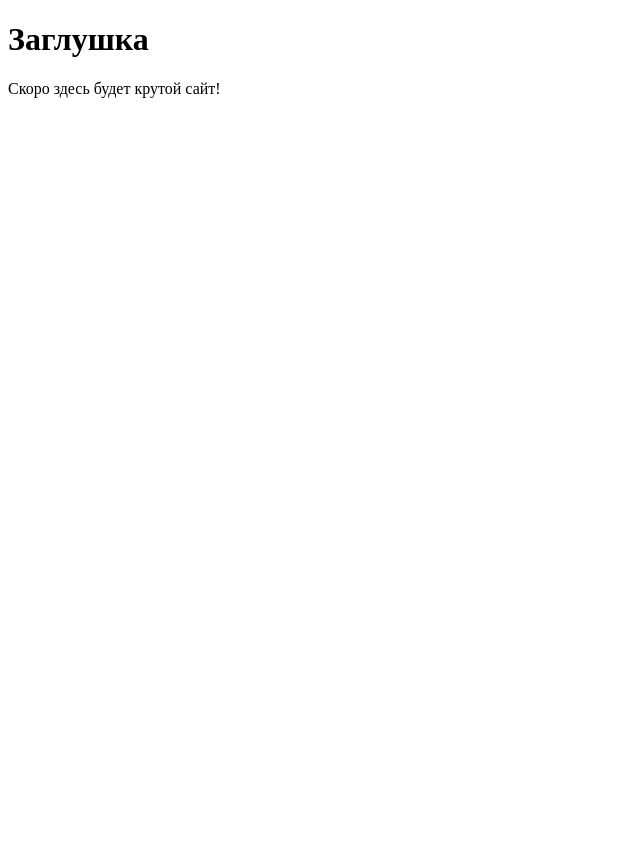
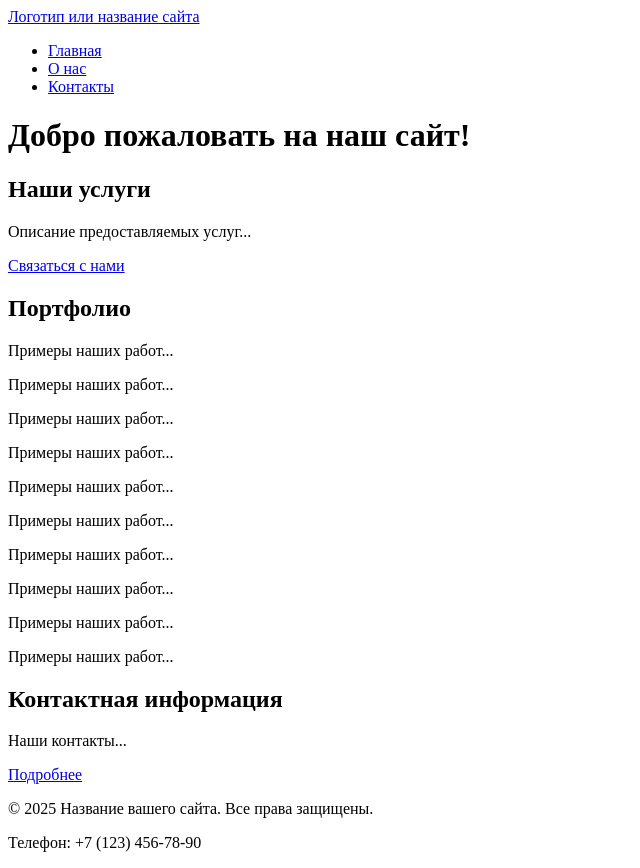
Before and after one commit to 6vi6-vi/my-awesome-project, a plain HTML site: page src/index.html in a window 1280 px wide. Shown: the whole page, without its empty margins (0-640 px from the left). Before the commit the page ends 800 px from the top, so only its background shows below. Drawn offline with Linux system fonts and the light colour scheme.

Commit message:
feat: add multi-page structure with semantics, nav and anchors

```diff
--- a/src/index.html
+++ b/src/index.html
@@ -2,14 +2,63 @@
 <html lang="ru">
 <head>
     <meta charset="UTF-8">
-    <!-- Важная мета-информация для корректного отображения на мобильных устройствах -->
     <meta name="viewport" content="width=device-width, initial-scale=1.0">
-    <title>Мой первый проект</title>
-    <!-- Подключение фавиконки -->
-    <link rel="icon" href="../assets/favicon.ico" type="image/x-icon">
+    <title>Главная - Название вашего сайта</title>
+    <meta name="description" content="Краткое описание главной страницы вашего сайта">
+    <link rel="icon" href="assets/favicon.ico" type="image/x-icon">
 </head>
 <body>
-    <h1>Заглушка</h1>
-    <p>Скоро здесь будет крутой сайт!</p>
+    <!-- Шапка сайта -->
+    <header>
+        <a href="/">Логотип или название сайта</a>
+        <!-- Главное меню навигации -->
+        <nav>
+            <ul>
+                <li><a href="index.html">Главная</a></li>
+                <li><a href="about.html">О нас</a></li>
+                <li><a href="contacts.html">Контакты</a></li>
+            </ul>
+        </nav>
+    </header>
+
+    <!-- Уникальное основное содержимое страницы -->
+    <main>
+        <h1>Добро пожаловать на наш сайт!</h1>
+
+        <!-- Секция 1 с якорем -->
+        <section id="services">
+            <h2>Наши услуги</h2>
+            <p>Описание предоставляемых услуг...</p>
+            <a href="#contacts">Связаться с нами</a> <!-- Якорная ссылка внутри страницы -->
+        </section>
+
+        <!-- Секция 2 с якорем -->
+        <section id="portfolio">
+            <h2>Портфолио</h2>
+            <p>Примеры наших работ...</p>
+            <p>Примеры наших работ...</p>
+            <p>Примеры наших работ...</p>
+            <p>Примеры наших работ...</p>
+            <p>Примеры наших работ...</p>
+            <p>Примеры наших работ...</p>
+            <p>Примеры наших работ...</p>
+            <p>Примеры наших работ...</p>
+            <p>Примеры наших работ...</p>
+            <p>Примеры наших работ...</p>
+        </section>
+
+        <!-- Секция 3 с якорем -->
+        <section id="contacts">
+            <h2>Контактная информация</h2>
+            <p>Наши контакты...</p>
+            <a href="contacts.html">Подробнее</a> <!-- Ссылка на отдельную страницу -->
+        </section>
+    </main>
+
+    <!-- Подвал сайта -->
+    <footer>
+        <p>&copy; 2025 Название вашего сайта. Все права защищены.</p>
+        <p>Телефон: +7 (123) 456-78-90</p>
+    </footer>
 </body>
 </html>
```
Also changed, not shown: src/about.html (added, +48 -0 lines), src/contacts.html (added, +48 -0 lines), 1 other file.
